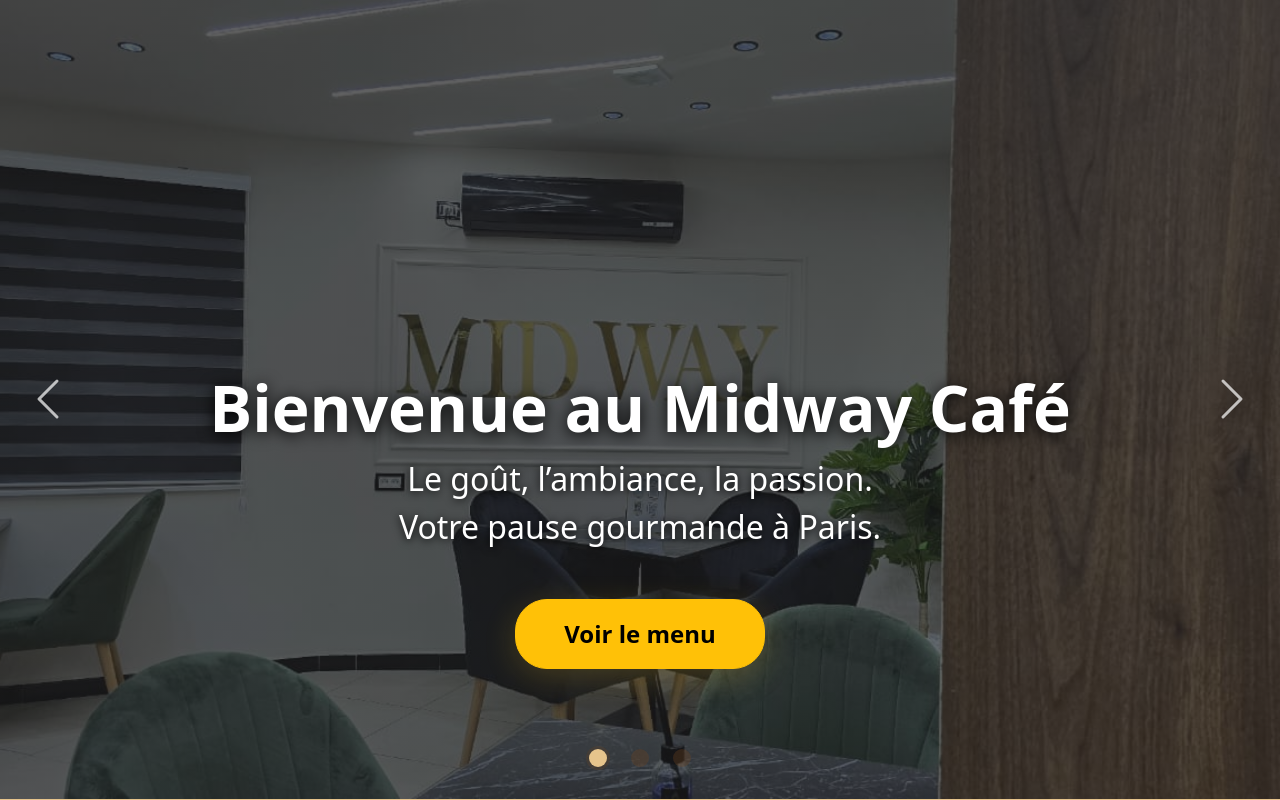
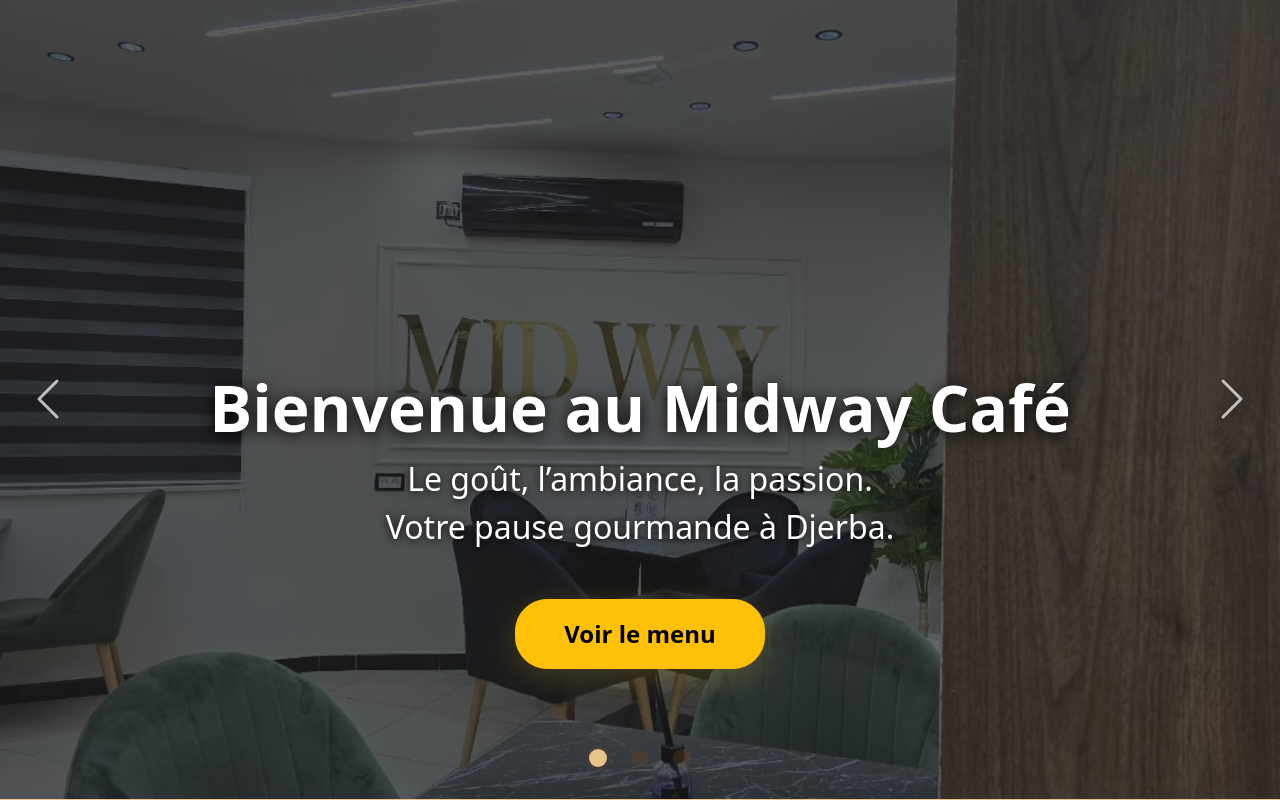
Before and after one commit to omaarjami-ds/midway-cafe-website, a Django app: page / in a window 1280 px wide. Shown: the part 161-961 px from the top of the page. Run offline with Django 5.2, Linux system fonts and the light colour scheme.

Commit message:
Update location in home.html from Paris to Djerba

```diff
--- a/menu/templates/menu/home.html
+++ b/menu/templates/menu/home.html
@@ -250,7 +250,7 @@
         <div class="hero-overlay"></div>
         <div class="hero-content animate__animated animate__fadeIn lower-position">
           <h1 class="animate__animated animate__fadeInDown">Bienvenue au Midway Café</h1>
-          <p class="animate__animated animate__fadeInUp">Le goût, l’ambiance, la passion.<br>Votre pause gourmande à Paris.</p>
+          <p class="animate__animated animate__fadeInUp">Le goût, l’ambiance, la passion.<br>Votre pause gourmande à Djerba.</p>
           <a href="{% url 'menu' %}" class="btn btn-warning animate__animated animate__fadeInUp">Voir le menu</a>
         </div>
       </div>
```
